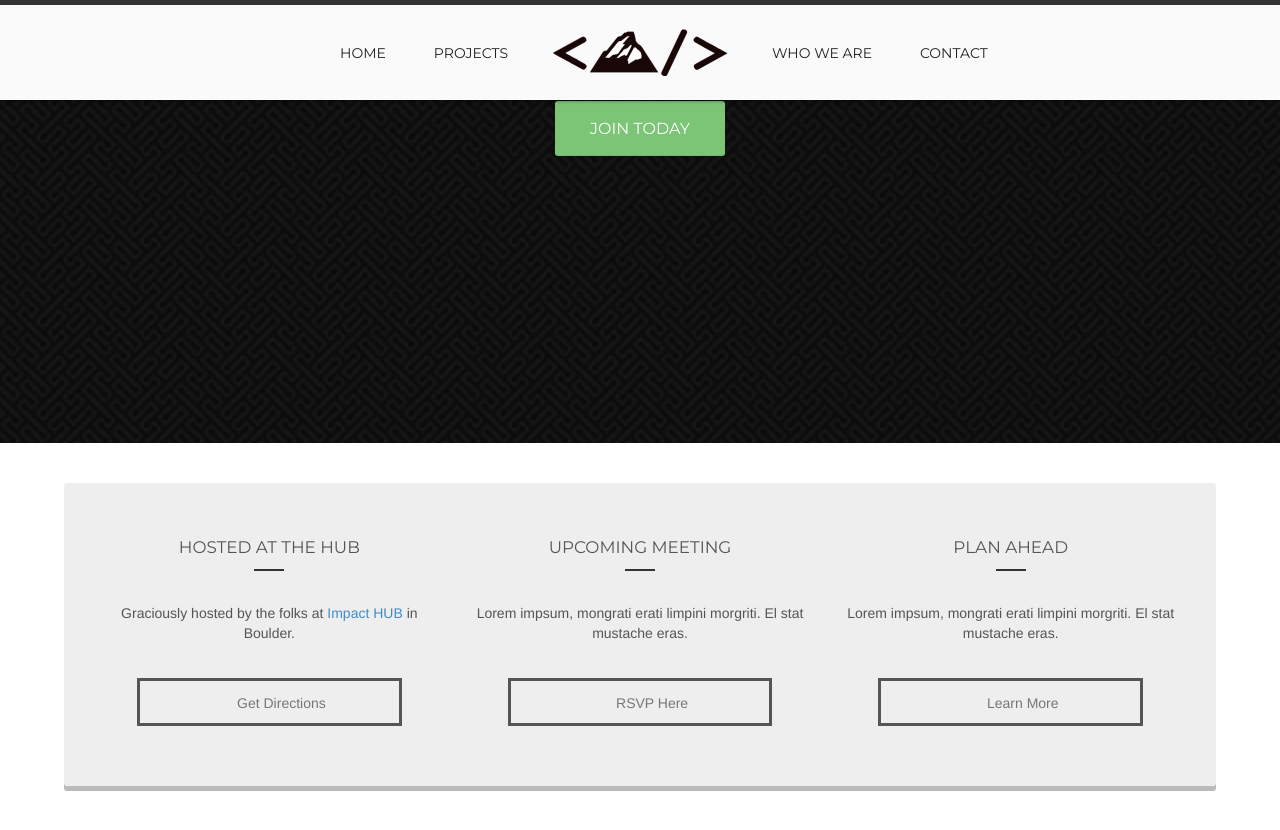
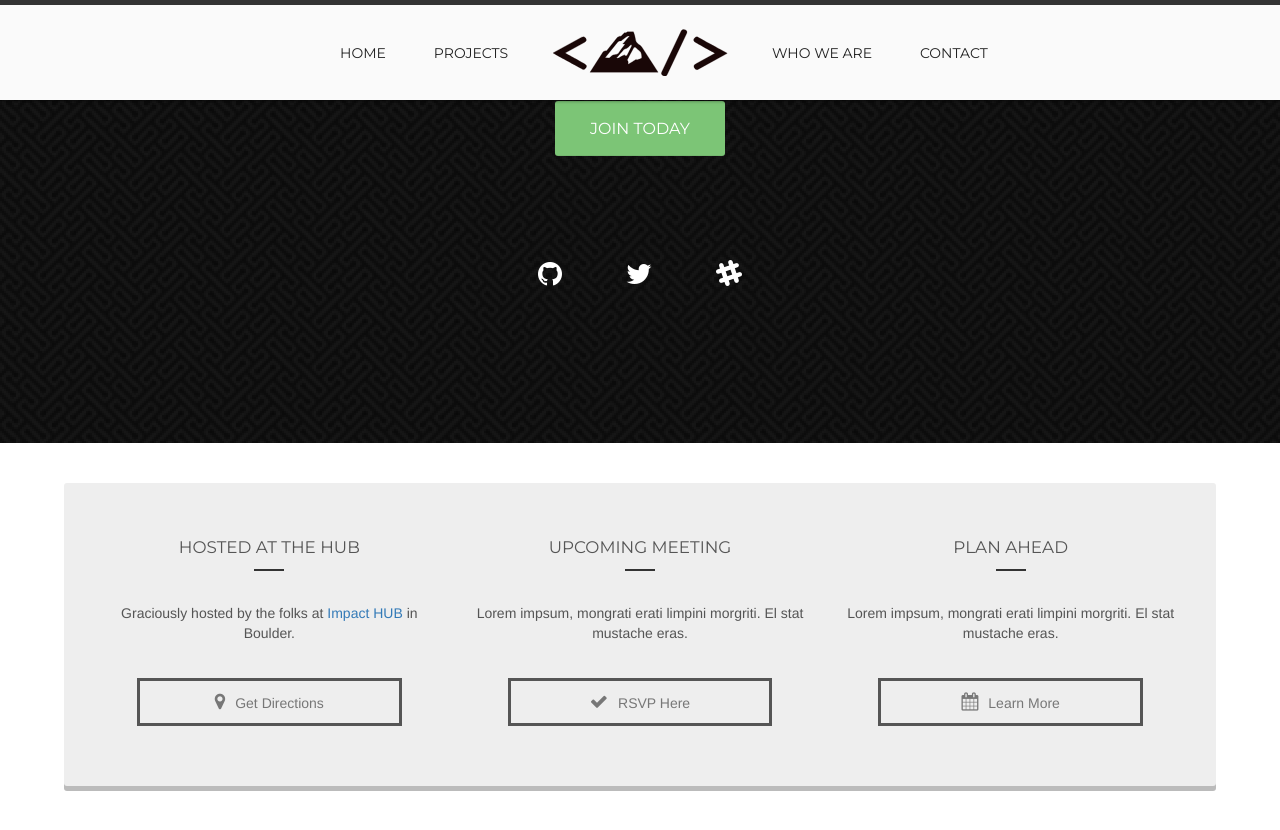
Before and after one commit to ZeBuum/CfB-Website-New, a Jekyll site: the page built from index.html, in a window 1280 px wide and 900 px high, scrolled down 457 px. Shown: the top 830 px of the window. Built offline with Jekyll 4.4.1, drawn with Linux system fonts in a browser that asks for light colours; nearby versions of some CDN libraries.

Commit message:
Add CDN instead of .css

```diff
--- a/_includes/head.html
+++ b/_includes/head.html
@@ -10,8 +10,8 @@
   <!-- Custom Styles -->
   <link rel="stylesheet" href="{{ "/css/main.css" | prepend: site.baseurl }}">
   <link rel="stylesheet" href="{{ "/css/media-queries.css" | prepend: site.baseurl }}">
-  <link rel="stylesheet" href="{{ "/css/bootstrap.css" | prepend: site.baseurl }}">
-  <link rel="stylesheet" href="{{ "/css/font-awesome.css" | prepend: site.baseurl }}">
+  <link rel="stylesheet" href="//maxcdn.bootstrapcdn.com/bootstrap/3.2.0/css/bootstrap.min.css" >
+  <link rel="stylesheet" href="//maxcdn.bootstrapcdn.com/font-awesome/4.2.0/css/font-awesome.min.css" >
   <link rel="stylesheet" href="{{ "/css/animate.css" | prepend: site.baseurl }}">
   <link rel="stylesheet" href="{{ "/css/normalize.css" | prepend: site.baseurl }}">
   <link rel="canonical" href="{{ page.url | replace:'index.html','' | prepend: site.baseurl | prepend: site.url }}">
```
